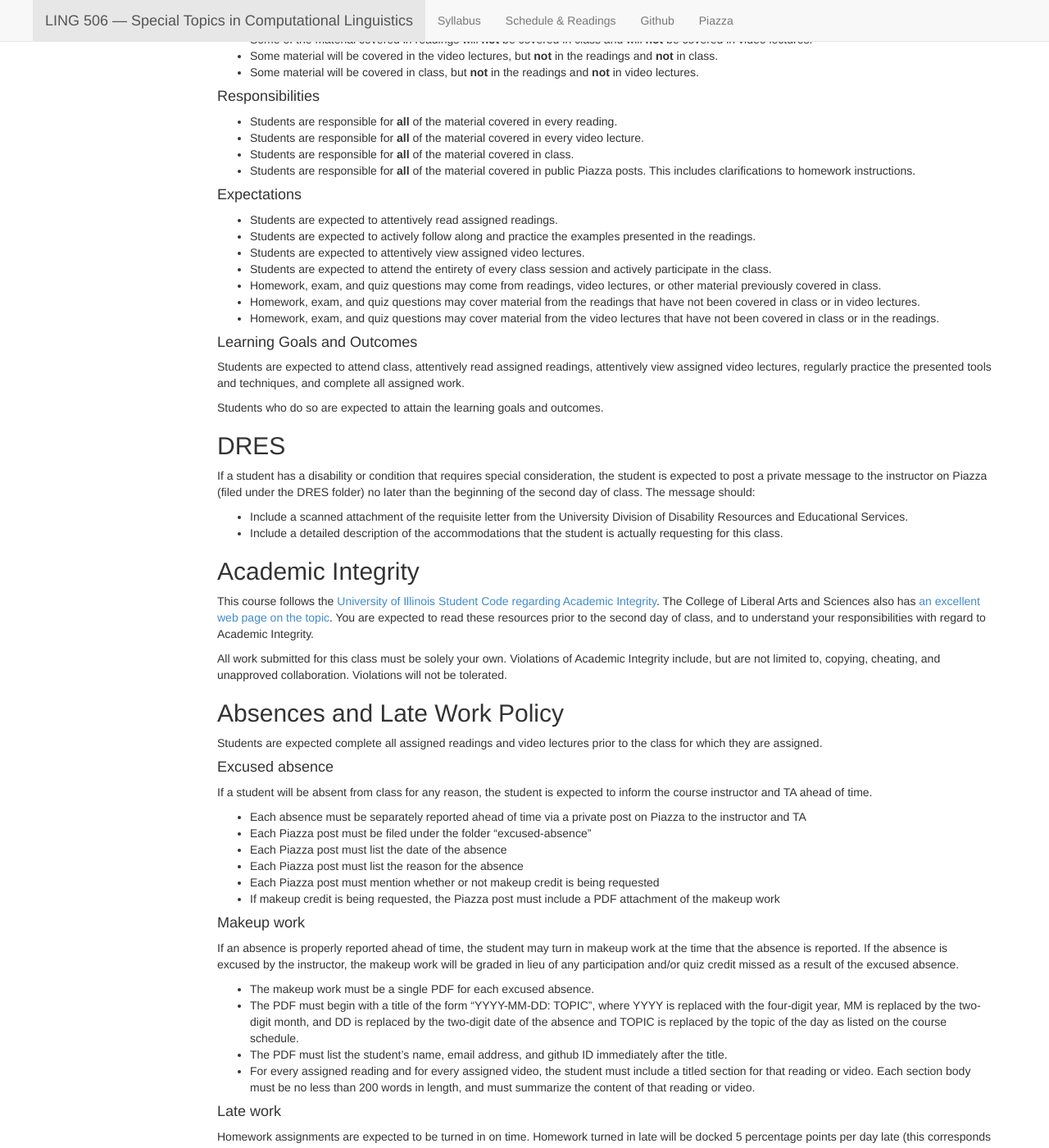
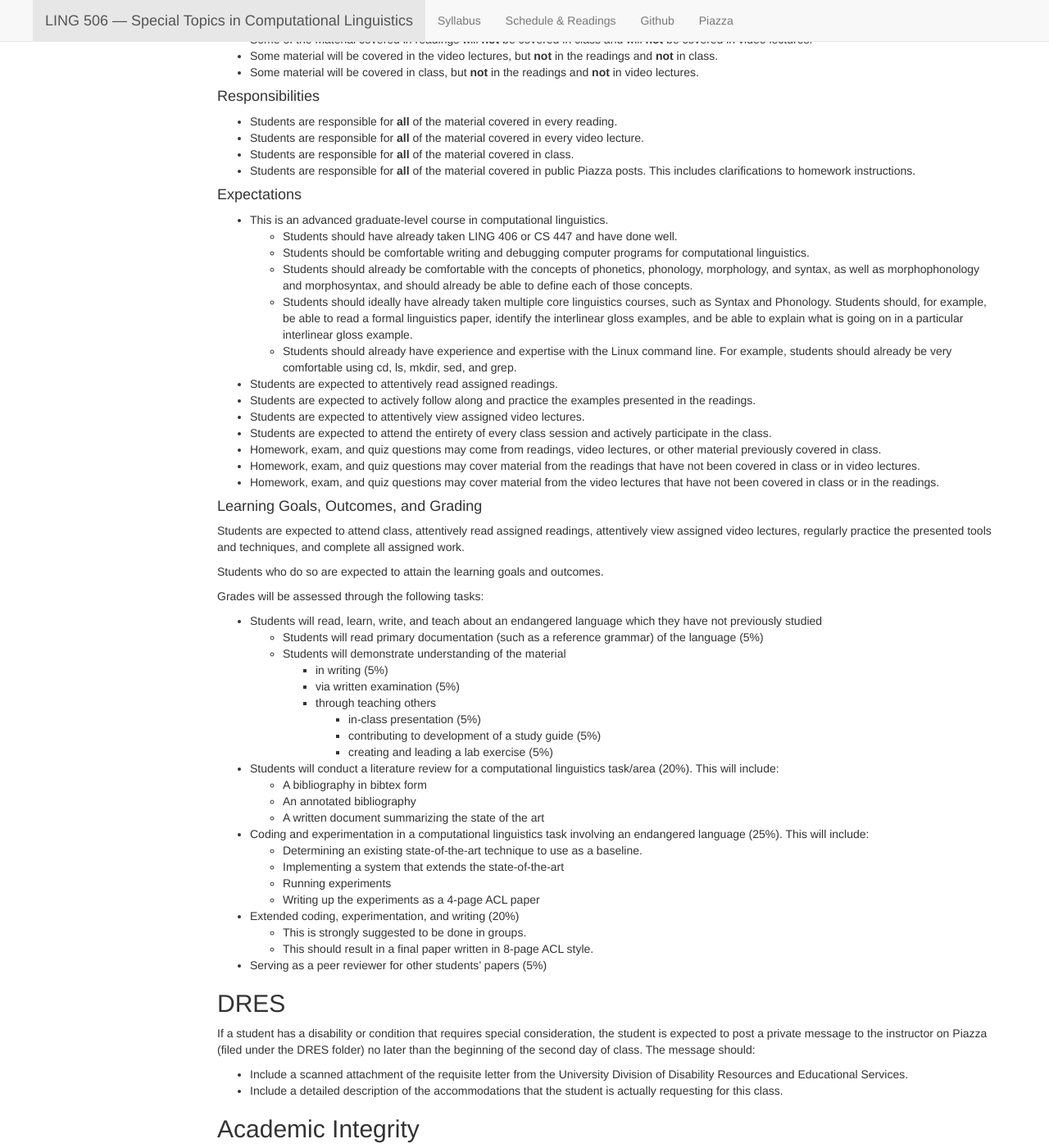
Before and after one commit to 2019-fall-uiuc-ling506/2019-Fall-UIUC-LING506.github.io, a Jekyll site: the page built from syllabus.md, in a window 1280 px wide and 1400 px high, scrolled down 797 px. Shown: the whole window at 82% size. Built offline with Jekyll 4.4.1, drawn with Linux system fonts in a browser that asks for light colours; nearby versions of some CDN libraries; some of the changed text lies outside the part shown.

Commit message:
Added grade breakdown and office hours

```diff
--- a/syllabus.md
+++ b/syllabus.md
@@ -26,7 +26,7 @@ active_tab: main_page
 ## Logistics
 
 #### Office hours
-* Professor [Lane Schwartz](http://www.linguistics.illinois.edu/people/lanes) - By appointment, in [Foreign Languages Building](https://www.fs.uiuc.edu/ada/0172.html), room 4019
+* Professor [Lane Schwartz](http://www.linguistics.illinois.edu/people/lanes) - Tuesdays at 5:15 PM, in [Foreign Languages Building](https://www.fs.uiuc.edu/ada/0172.html), room 4019
 
 
 #### Required Texts and Tools
@@ -64,7 +64,12 @@ Students are expected to regularly review the schedule of assigned readings and
 
 #### Expectations
 
-
+* This is an advanced graduate-level course in computational linguistics.
+  * Students should have already taken LING 406 or CS 447 and have done well.
+  * Students should be comfortable writing and debugging computer programs for computational linguistics.
+  * Students should already be comfortable with the concepts of phonetics, phonology, morphology, and syntax, as well as morphophonology and morphosyntax, and should already be able to define each of those concepts.
+  * Students should ideally have already taken multiple core linguistics courses, such as Syntax and Phonology. Students should, for example, be able to read a formal linguistics paper, identify the interlinear gloss examples, and be able to explain what is going on in a particular interlinear gloss example.
+  * Students should already have experience and expertise with the Linux command line. For example, students should already be very comfortable using cd, ls, mkdir, sed, and grep.
 * Students are expected to attentively read assigned readings.
 * Students are expected to actively follow along and practice the examples presented in the readings.
 * Students are expected to attentively view assigned video lectures.
@@ -74,31 +79,41 @@ Students are expected to regularly review the schedule of assigned readings and
 * Homework, exam, and quiz questions may cover material from the video lectures that have not been covered in class or in the readings.
 
 
-#### Learning Goals and Outcomes
+#### Learning Goals, Outcomes, and Grading
 
 Students are expected to attend class, attentively read assigned readings, attentively view assigned video lectures, regularly practice the presented tools and techniques, and complete all assigned work.
 
 Students who do so are expected to attain the learning goals and outcomes.
 
-<!--
-#### Grading
+Grades will be assessed through the following tasks:
 
+* Students will read, learn, write, and teach about an endangered language which they have not previously studied
+  * Students will read primary documentation (such as a reference grammar) of the language (5%)
+  * Students will demonstrate understanding of the material
+     * in writing (5%)
+     * via written examination (5%)
+     * through teaching others
+       * in-class presentation (5%)
+       * contributing to development of a study guide (5%)
+       * creating and leading a lab exercise (5%)
 
-* **Daily Participation**: 5%
-* **Daily Quizzes**: 5%
-* **Homework Assignments**: 70%
-* **Exam(s)**: 20%
+* Students will conduct a literature review for a computational linguistics task/area (20%). This will include:
+  * A bibliography in bibtex form
+  * An annotated bibliography
+  * A written document summarizing the state of the art
 
+* Coding and experimentation in a computational linguistics task involving an endangered language (25%). This will include:
+  * Determining an existing state-of-the-art technique to use as a baseline.
+  * Implementing a system that extends the state-of-the-art
+  * Running experiments
+  * Writing up the experiments as a 4-page ACL paper
 
+* Extended coding, experimentation, and writing (20%)
+  * This is strongly suggested to be done in groups.
+  * This should result in a final paper written in 8-page ACL style.
 
-Students will be assessed on the extent to which they have attained the learning goals & outcomes. This assessment will be primarily hands-on, assessed through a combination of daily quizzes, practical exercises, homework assignments, and projects.
+* Serving as a peer reviewer for other students' papers (5%)
 
-Grades will be assessed on a 10-point fixed letter grade system.
-
-* Programming and scripting assignments will make up approximately 75% of the overall grade.
-* Quizzes and other similar assessments will make up approximately 13% of the overall grade.
-* Daily homework and reading log will make up approximately 12% of the overall grade.
--->
 
 ## DRES
 
```
